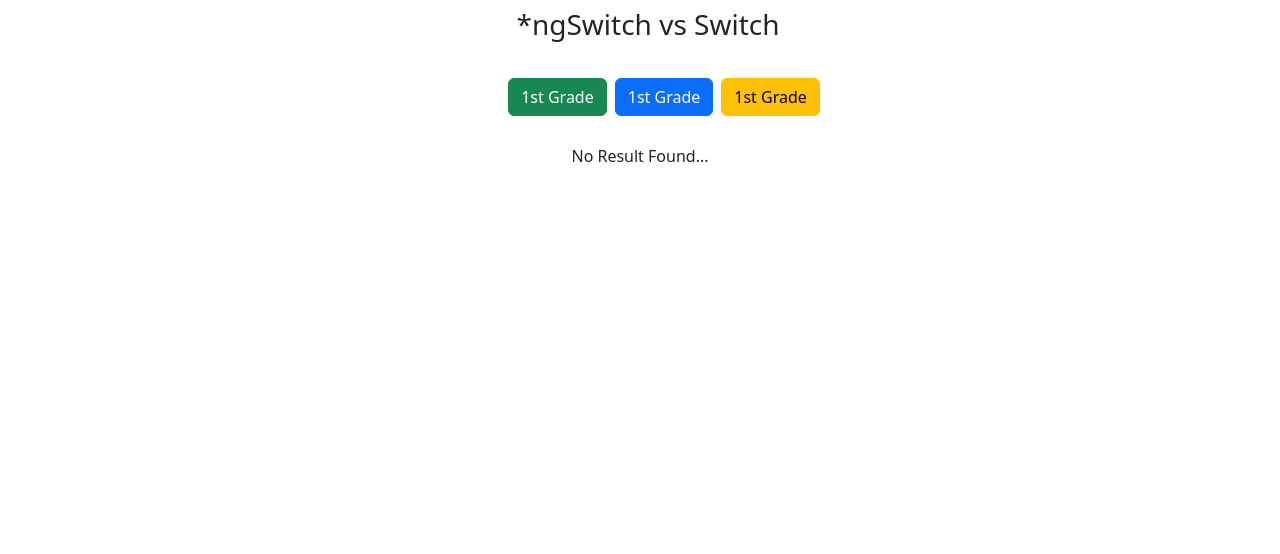
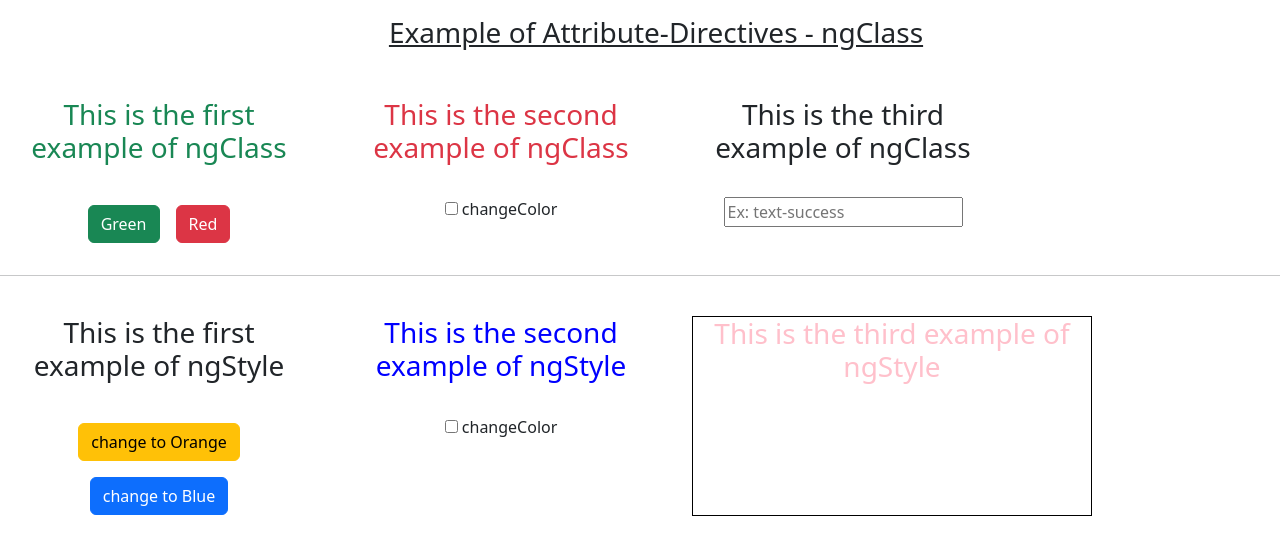
Before and after one commit to Veeresh-Abbili/Angular19-tutorial, an Angular app: page / in a window 1280 px wide. Shown: the top 554 px of the page. Built offline with nearby package versions, Linux system fonts and the light colour scheme.

Commit message:
attribute-directives implemented

```diff
--- a/src/app/app.component.html
+++ b/src/app/app.component.html
@@ -1,5 +1,6 @@
 <!-- <app-data-binding></app-data-binding> -->
 <!-- <app-structural-directive-ngif-vs-if></app-structural-directive-ngif-vs-if> -->
  <!-- <app-structural-directive-ngfor-vs-for></app-structural-directive-ngfor-vs-for> -->
-  <app-structural-directive-ngswitch-vs-switch></app-structural-directive-ngswitch-vs-switch>
+  <!-- <app-structural-directive-ngswitch-vs-switch></app-structural-directive-ngswitch-vs-switch> -->
+   <app-attribute-directives></app-attribute-directives>
 <router-outlet></router-outlet>
--- a/src/app/app.component.ts
+++ b/src/app/app.component.ts
@@ -4,13 +4,15 @@ import { RouterOutlet } from '@angular/router';
 import { StructuralDirectiveNgifVsIfComponent } from './components/Directives/structural-directive-ngif-vs-if/structural-directive-ngif-vs-if.component';
 import { StructuralDirectiveNgforVsForComponent } from './components/Directives/structural-directive-ngfor-vs-for/structural-directive-ngfor-vs-for.component';
 import { StructuralDirectiveNgswitchVsSwitchComponent } from './components/Directives/structural-directive-ngswitch-vs-switch/structural-directive-ngswitch-vs-switch.component';
+import { AttributeDirectivesComponent } from './components/Directives/attribute-directives/attribute-directives.component';
 
 @Component({
   selector: 'app-root',
   imports: [RouterOutlet,
     // StructuralDirectiveNgifVsIfComponent,
     // StructuralDirectiveNgforVsForComponent,
-    StructuralDirectiveNgswitchVsSwitchComponent
+    // StructuralDirectiveNgswitchVsSwitchComponent,
+    AttributeDirectivesComponent
   ],
   templateUrl: './app.component.html',
   styleUrl: './app.component.css'
--- /dev/null
+++ b/src/app/components/Directives/attribute-directives/attribute-directives.component.html
@@ -0,0 +1,59 @@
+<!-- <p>attribute-directives works!</p> -->
+
+<!-- ngClass: -->
+
+<div class="row text-center">
+    <div class="row col-12 m-3">
+        <h3><u>Example of Attribute-Directives - ngClass</u></h3>
+    </div>
+</div>
+<div class=" row text-center pt-3">
+
+    <div class="col-3 m-2">
+        <h3 [ngClass]="textColor">This is the first example of ngClass</h3>
+        <br>
+        <button class="btn btn-success m-2" (click)="changeColor('text-success')">Green</button>
+        <button class="btn btn-danger m-2" (click)="changeColor('text-danger')">Red</button>
+    </div>
+
+
+    <div class="col-3 m-2">
+        <h3 [ngClass]="isTextColor? 'text-success':'text-danger' ">This is the second example of ngClass</h3>
+        <br>
+        <input type="checkbox" [(ngModel)]="isTextColor"> changeColor
+    </div>
+
+
+    <div class="col-3 m-2">
+        <h3 [ngClass]="userClass">This is the third example of ngClass</h3>
+        <br>
+        <input type="text" [(ngModel)]="userClass" placeholder="Ex: text-success">
+    </div>
+
+</div>
+
+<hr>
+
+<!-- ngStyle: -->
+
+<div class="row text-center pt-3">
+     <div class="col-3 m-2">
+        <h3 [ngStyle]="{color:styleColor,'font-weight':'lighter'}">This is the first example of ngStyle</h3>
+        <br>
+        <button class="btn btn-warning m-2" (click)="updateColor('Orange')">change to Orange</button>
+        <button class="btn btn-primary m-2" (click)="updateColor('blue')">change to Blue</button>
+    </div>
+
+
+    <div class="col-3 m-2">
+        <h3 [ngStyle]="{color:isTextOrange? 'Orange':'Blue'} ">This is the second example of ngStyle</h3>
+        <br>
+        <input type="checkbox" [(ngModel)]="isTextOrange"> changeColor
+    </div>
+
+
+    <div class="col-3 m-2">
+        <h3 [ngStyle]="customClass">This is the third example of ngStyle</h3>
+    </div>
+
+</div>
--- /dev/null
+++ b/src/app/components/Directives/attribute-directives/attribute-directives.component.ts
@@ -0,0 +1,45 @@
+import { Component } from '@angular/core';
+import { CommonModule } from '@angular/common';
+import { FormsModule } from '@angular/forms';
+@Component({
+  selector: 'app-attribute-directives',
+  imports: [CommonModule, FormsModule],
+  templateUrl: './attribute-directives.component.html',
+  styleUrl: './attribute-directives.component.css'
+})
+export class AttributeDirectivesComponent {
+  //1.dynamic class
+  textColor: string = 'text-success';
+
+  changeColor(color: string) {
+    this.textColor = color;
+  }
+
+  //2.conditional class statement
+
+  isTextColor: boolean = false;
+
+  //3. custom class
+
+  userClass: string = ''
+
+  // styles
+
+  //1st
+  styleColor: string = ''
+  updateColor(ngstyleColor: string) {
+    this.styleColor = ngstyleColor;
+  }
+  //2nd
+  isTextOrange: boolean = false;
+
+  //3rd
+
+  customClass:any = {
+     'color':'pink',
+     'height':'200px',
+     'width':'400px',
+     'border':'1px solid black'
+  }
+
+}
```
Also changed, not shown: src/app/components/Directives/attribute-directives/attribute-directives.component.css (added), 1 other file (tests, documents, lock files or other folders).
